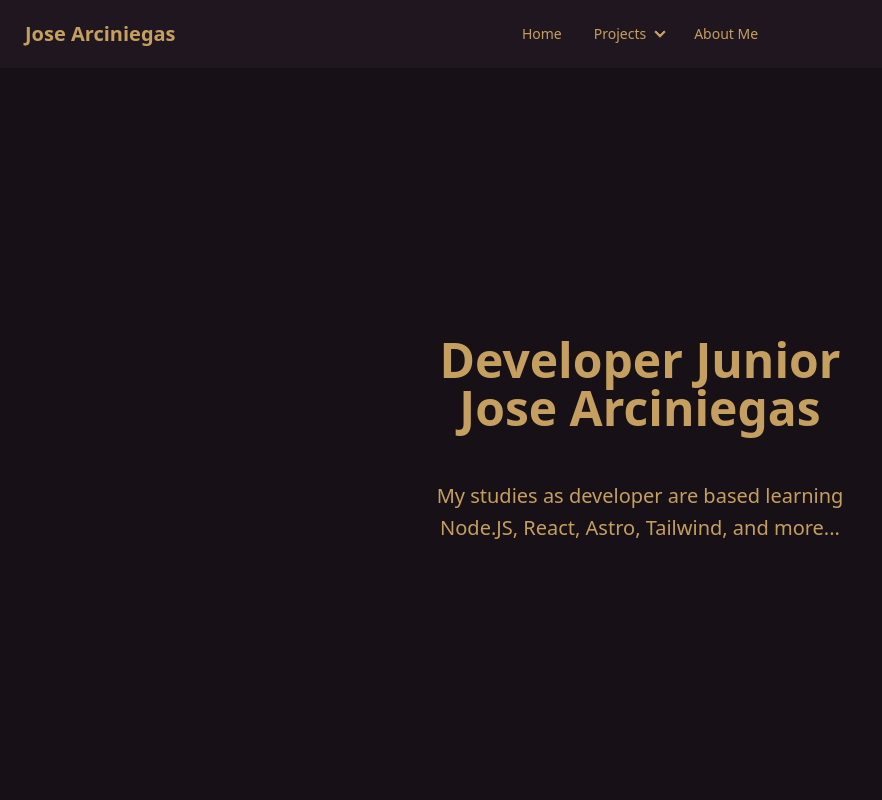
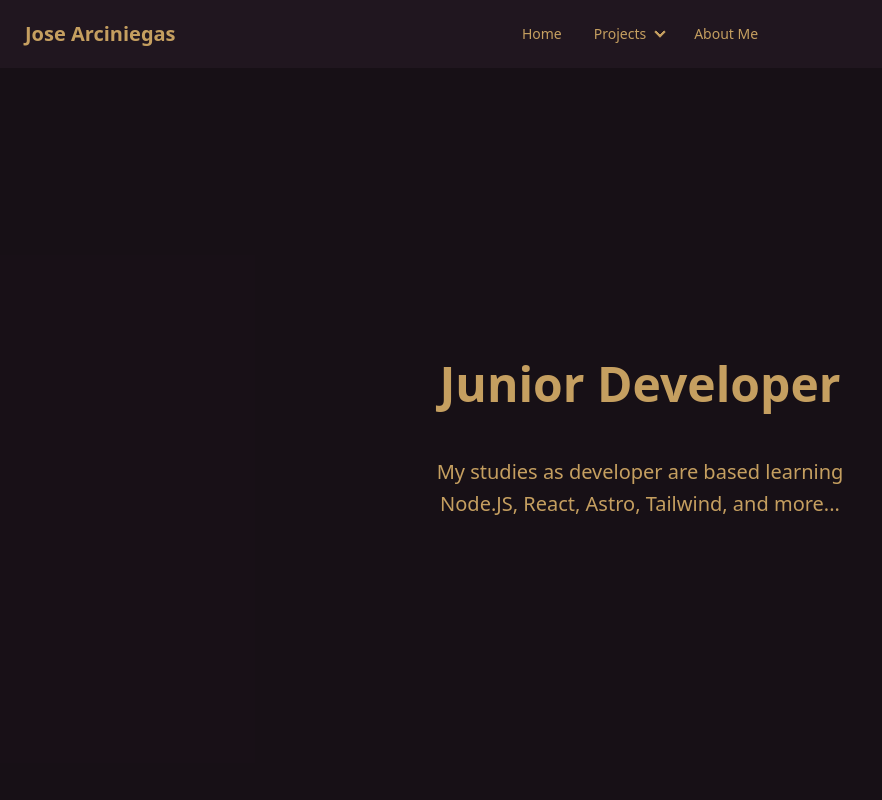
Before and after one commit to JoseArciniegas14/poft1, an Astro site: page / in a window 1280 px wide. Shown: the top 800 px of the page, without its empty margins (0-882 px from the left). Built offline with nearby package versions, Linux system fonts and the light colour scheme; Astro itself is replaced by a stand-in of ours.

Commit message:
change tittle

```diff
--- a/src/pages/index.astro
+++ b/src/pages/index.astro
@@ -11,7 +11,7 @@ import Card from "../components/Card.astro";
 				<div class="hero-content text-center pb-10">
 					<div class="max-w-md">
 						<h1 class="color-primary text-5xl text-left">
-							Developer Junior Jose Arciniegas
+							Junior Developer
 						</h1>
 						<p>
 							My studies as developer are based learning Node.JS,
```
